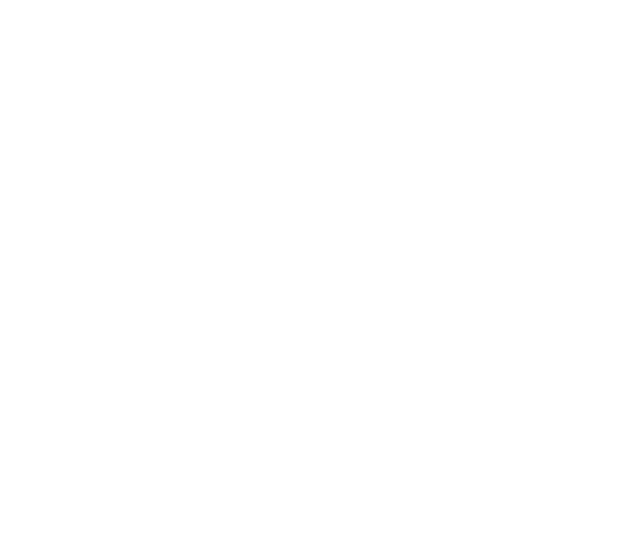
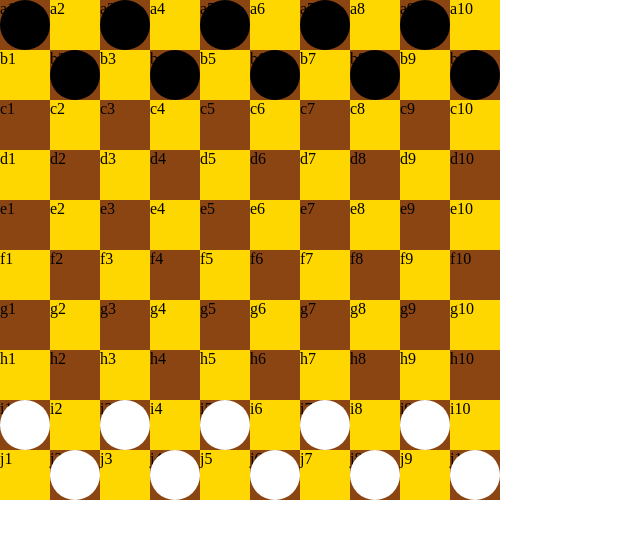
Before and after one commit to denaiko/Dambord_MI2, a plain HTML site: page index.html in a window 1280 px wide. Shown: the whole page, without its empty margins (0-640 px from the left). Drawn offline with nearby package versions, Linux system fonts and the light colour scheme.

Commit message:
Update index.html

```diff
--- a/index.html
+++ b/index.html
@@ -8,9 +8,9 @@
     <title>MI2-les2</title>
     <meta name="description" content="" />
     <meta name="author" content="Aiko" />
-    <!--<script src="http://ajax.googleapis.com/ajax/libs/jquery/1.11.2/jquery.min.js"></script>-->
+    <script src="js/1.12.1/jquery.min.js"></script>
     <link rel="stylesheet" href="style.css">
-    <!--<script src="script.js">-->
+    <script src="script.js">
     </script>
 </head>
 
```
